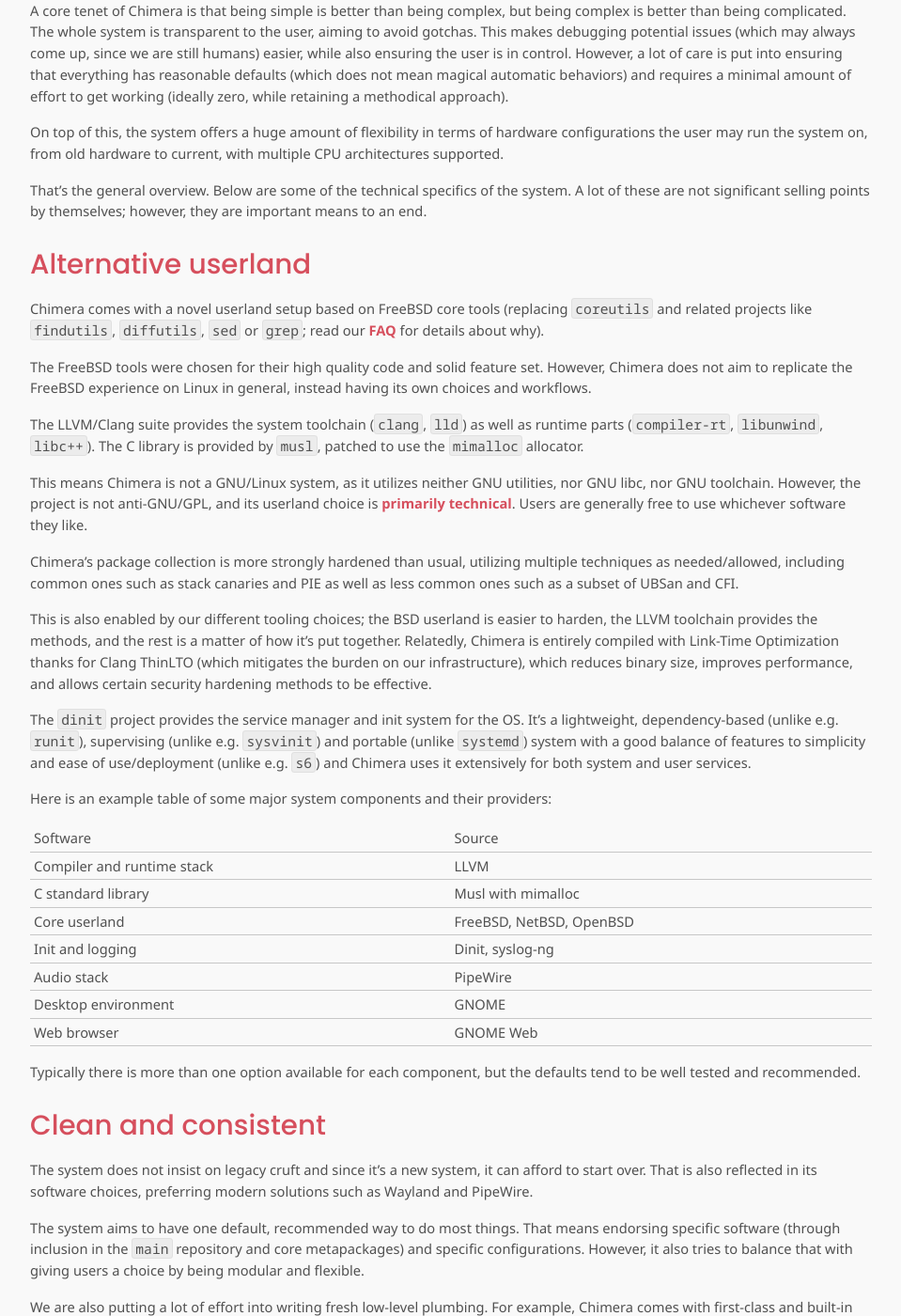
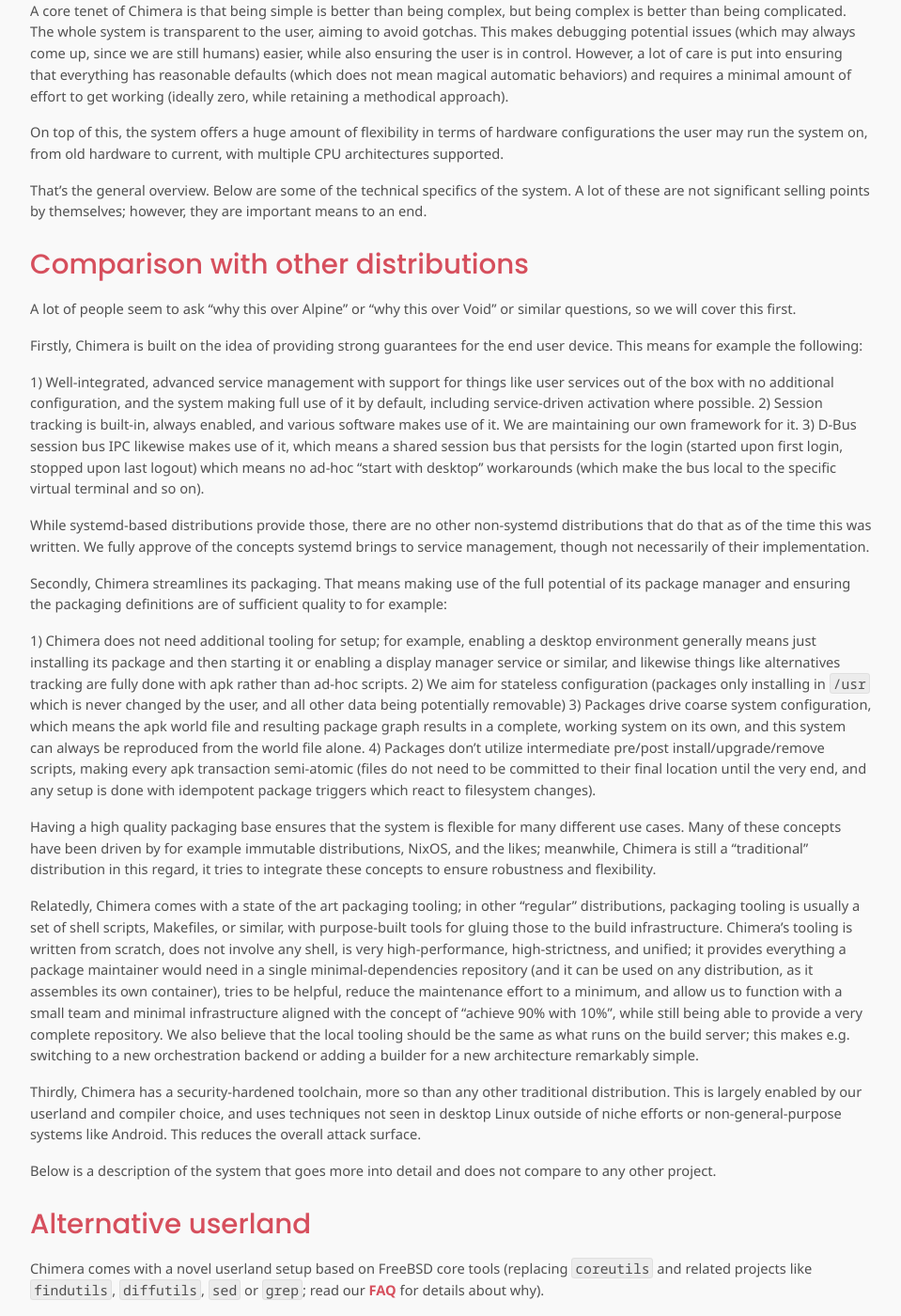
Before and after one commit to chimera-linux/chimera-linux.github.io, a Jekyll site: the page built from about/index.md, in a window 1280 px wide and 1400 px high, scrolled down 498 px. Shown: the whole window at 94% size, without its empty margins (160-1119 px from the left). Built offline with Jekyll 4.4.1, drawn with Linux system fonts in a browser that asks for light colours.

Commit message:
about: add section about practical comparison to other distros

```diff
--- a/about/index.md
+++ b/about/index.md
@@ -38,6 +38,79 @@
 That's the general overview. Below are some of the technical specifics of
 the system. A lot of these are not significant selling points by themselves;
 however, they are important means to an end.
+
+## Comparison with other distributions
+
+A lot of people seem to ask "why this over Alpine" or "why this over Void"
+or similar questions, so we will cover this first.
+
+Firstly, Chimera is built on the idea of providing strong guarantees for the
+end user device. This means for example the following:
+
+1) Well-integrated, advanced service management with support for things like
+   user services out of the box with no additional configuration, and the system
+   making full use of it by default, including service-driven activation where
+   possible.
+2) Session tracking is built-in, always enabled, and various software makes use
+   of it. We are maintaining our own framework for it.
+3) D-Bus session bus IPC likewise makes use of it, which means a shared session
+   bus that persists for the login (started upon first login, stopped upon last
+   logout) which means no ad-hoc "start with desktop" workarounds (which make
+   the bus local to the specific virtual terminal and so on).
+
+While systemd-based distributions provide those, there are no other non-systemd
+distributions that do that as of the time this was written. We fully approve of
+the concepts systemd brings to service management, though not necessarily of
+their implementation.
+
+Secondly, Chimera streamlines its packaging. That means making use of the full
+potential of its package manager and ensuring the packaging definitions are of
+sufficient quality to for example:
+
+1) Chimera does not need additional tooling for setup; for example, enabling
+   a desktop environment generally means just installing its package and then
+   starting it or enabling a display manager service or similar, and likewise
+   things like alternatives tracking are fully done with apk rather than ad-hoc
+   scripts.
+2) We aim for stateless configuration (packages only installing in `/usr` which
+   is never changed by the user, and all other data being potentially removable)
+3) Packages drive coarse system configuration, which means the apk world file
+   and resulting package graph results in a complete, working system on its own,
+   and this system can always be reproduced from the world file alone.
+4) Packages don't utilize intermediate pre/post install/upgrade/remove scripts,
+   making every apk transaction semi-atomic (files do not need to be committed
+   to their final location until the very end, and any setup is done with
+   idempotent package triggers which react to filesystem changes).
+
+Having a high quality packaging base ensures that the system is flexible for
+many different use cases. Many of these concepts have been driven by for example
+immutable distributions, NixOS, and the likes; meanwhile, Chimera is still a
+"traditional" distribution in this regard, it tries to integrate these concepts
+to ensure robustness and flexibility.
+
+Relatedly, Chimera comes with a state of the art packaging tooling; in other
+"regular" distributions, packaging tooling is usually a set of shell scripts,
+Makefiles, or similar, with purpose-built tools for gluing those to the build
+infrastructure. Chimera's tooling is written from scratch, does not involve
+any shell, is very high-performance, high-strictness, and unified; it provides
+everything a package maintainer would need in a single minimal-dependencies
+repository (and it can be used on any distribution, as it assembles its own
+container), tries to be helpful, reduce the maintenance effort to a minimum,
+and allow us to function with a small team and minimal infrastructure aligned
+with the concept of "achieve 90% with 10%", while still being able to provide
+a very complete repository. We also believe that the local tooling should be
+the same as what runs on the build server; this makes e.g. switching to a new
+orchestration backend or adding a builder for a new architecture remarkably
+simple.
+
+Thirdly, Chimera has a security-hardened toolchain, more so than any other
+traditional distribution. This is largely enabled by our userland and compiler
+choice, and uses techniques not seen in desktop Linux outside of niche efforts
+or non-general-purpose systems like Android. This reduces the overall attack
+surface.
+
+Below is a description of the system that goes more into detail and does not
+compare to any other project.
 
 ## Alternative userland
 
```
